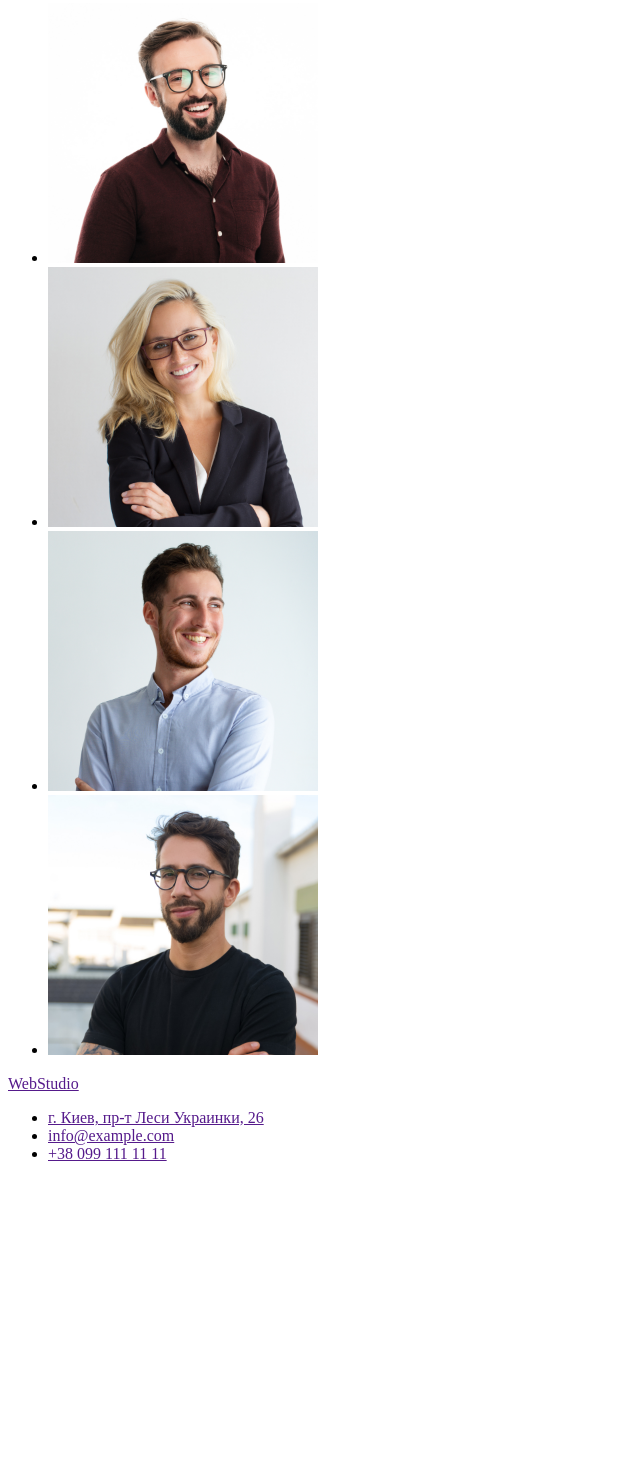
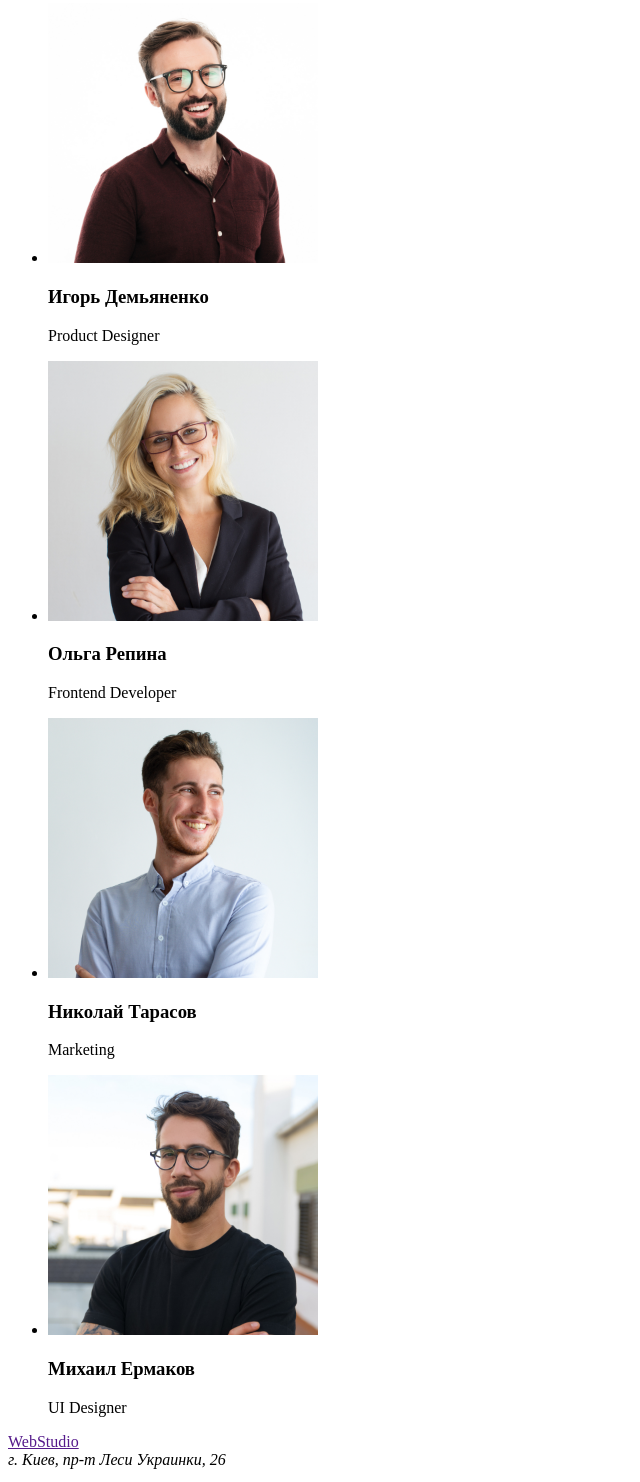
Before and after one commit to Harakosik/goit-markup-hw-01, a plain HTML site: page index.html in a window 1280 px wide. Shown: the part 1507-2989 px from the top of the page, without its empty margins (0-640 px from the left). Before the commit the page ends 2686 px from the top, so only its background shows below. Drawn offline with Linux system fonts and the light colour scheme.

Commit message:
Update index.html

```diff
--- a/index.html
+++ b/index.html
@@ -101,6 +101,8 @@
             width="270"
             height="260"
           />
+          <h3>Игорь Демьяненко</h3>
+          <p>Product Designer</p>
           <li class="team-item">
             <img
             class="team-img"
@@ -109,6 +111,8 @@
             width="270"
             height="260"
           />
+          <h3>Ольга Репина</h3>
+          <p>Frontend Developer</p>
           <li class="team-item">
             <img
             class="team-img"
@@ -117,6 +121,8 @@
             width="270"
             height="260"
           />
+          <h3>Николай Тарасов</h3>
+          <p>Marketing</p>
           <li class="team-item">
             <img
             class="team-img"
@@ -125,14 +131,16 @@
             width="270"
             height="260"
           />
+          <h3>Михаил Ермаков</h3>
+          <p>UI Designer</p>
       </section>
     </main>
     <!-- Footer section -->
     <footer class="footer">
       <a href="">WebStudio</a>
+      <address class="footer-address">г. Киев, пр-т Леси Украинки, 26</address>
 
       <ul>
-        <li><a href="">г. Киев, пр-т Леси Украинки, 26</a></li>
         <li><a href="">info@example.com</a></li>
         <li><a href="">+38 099 111 11 11</a></li>
       </ul>
```
